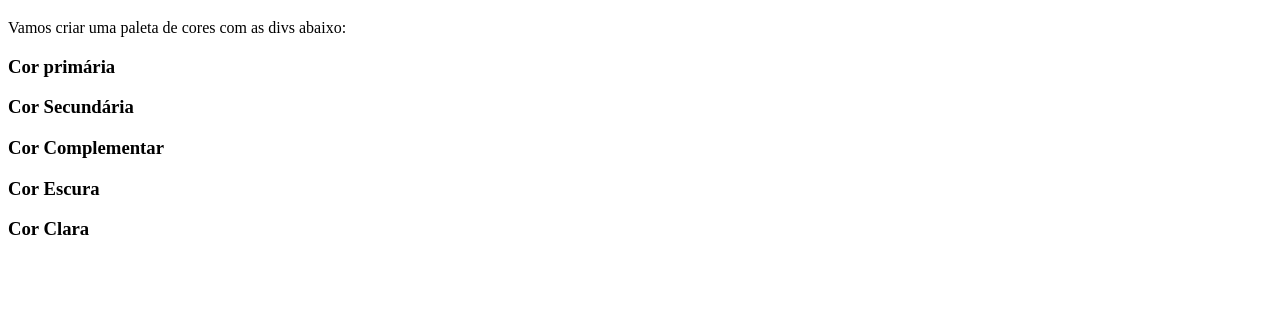
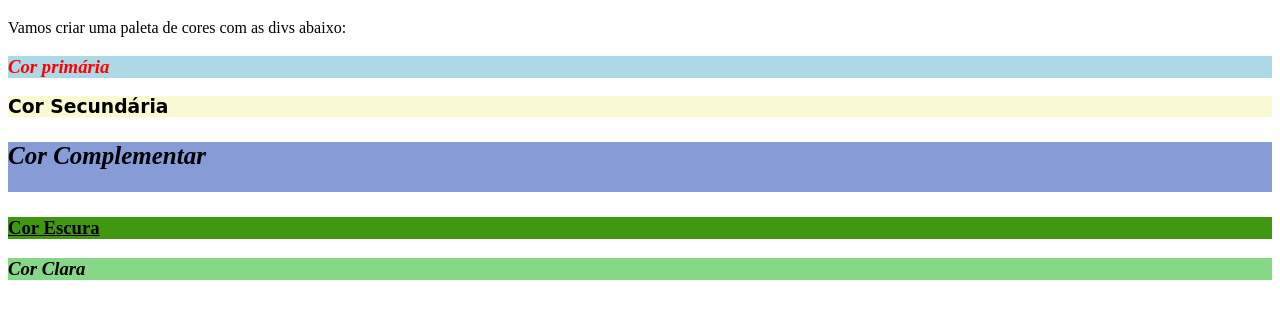
Before and after one commit to GusVF/exercicios_modulo1, a plain HTML site: page exercicios3.3_pseudoclasses2/index.html in a window 1280 px wide. Shown: the part 61-380 px from the top of the page. Drawn offline with Linux system fonts and the light colour scheme.

Commit message:
segundo_exercicio-pseudoclasse

```diff
--- a/exercicios3.3_pseudoclasses2/style.css
+++ b/exercicios3.3_pseudoclasses2/style.css
@@ -1,5 +1,46 @@
 div:hover {
- border: solid black;
- margin-right: 450px;
+  border: solid black;
+}
+div:nth-of-type(1) {
+  background-color: lightblue;
+}
 
+div:nth-of-type(2) {
+  background-color: lightgoldenrodyellow;
 }
+
+div:nth-of-type(3) {
+  background-color: rgb(135, 155, 215);
+}
+
+div:nth-of-type(4) {
+  background-color: rgb(63, 152, 16);
+}
+
+div:nth-of-type(5) {
+  background-color: rgb(134, 215, 134);
+}
+
+div:nth-of-type(1)>h3{
+    color: red;
+    font-style: italic;
+}
+
+div:nth-of-type(2)>h3{
+   font-family: cursive;
+}
+
+div:nth-of-type(3)>h3{
+   font-size: 25px;
+   font-style: italic;
+   height: 50px;
+}
+
+div:nth-of-type(4)>h3{
+    text-decoration:underline;
+}
+
+div:nth-of-type(5)>h3{
+    font-style:oblique;
+    font-style: italic;
+}
```
